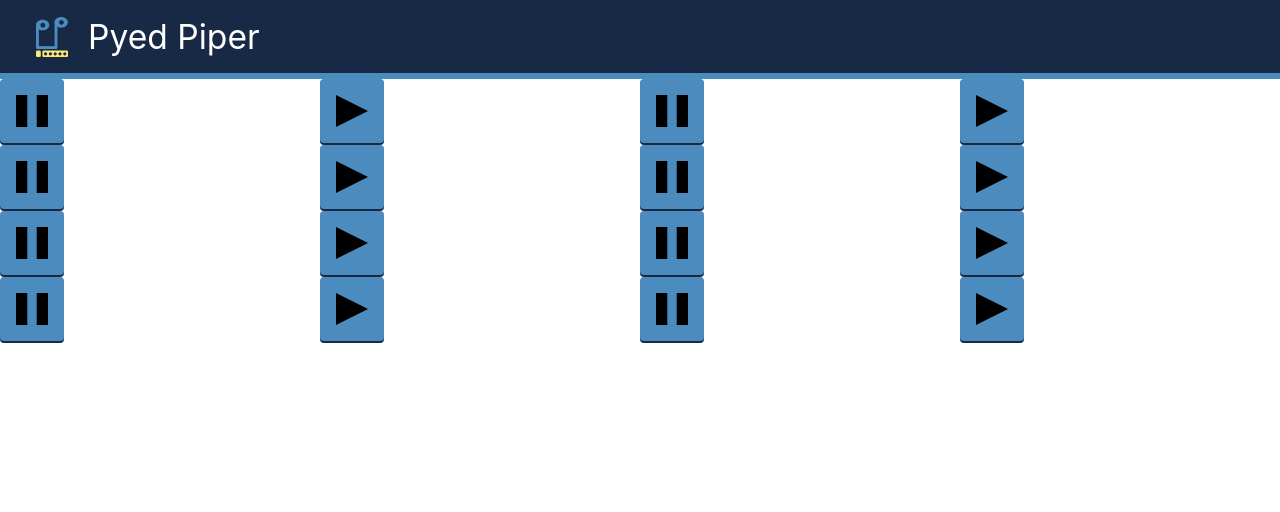
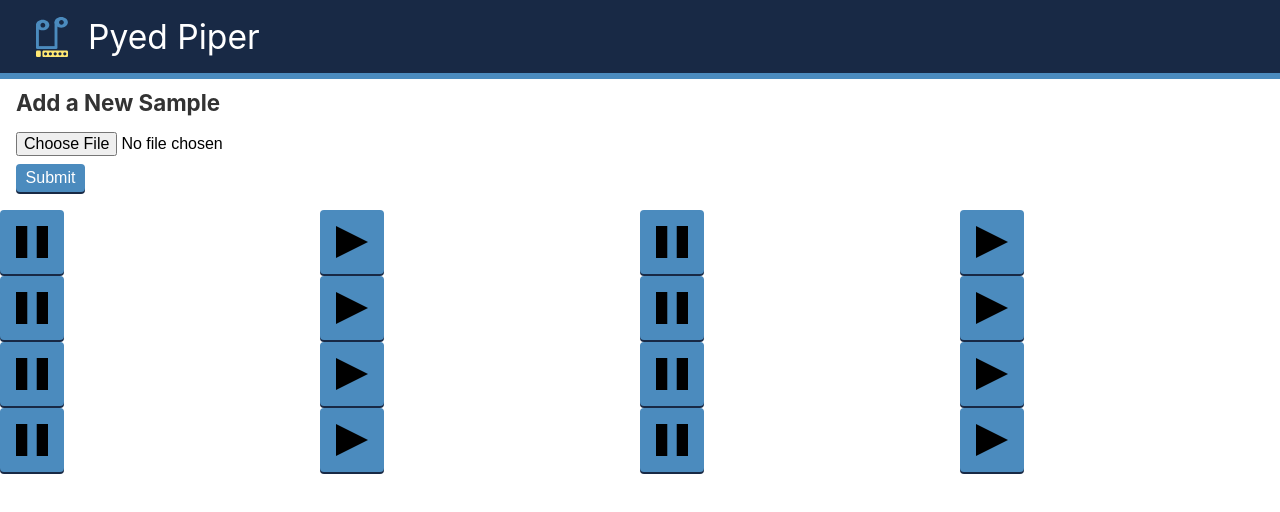
Before and after one commit to crockeo/pyed-piper, a React (Create React App) app in the folder web-ui/: page / in a window 1280 px wide. Shown: the top 512 px of the page. Built offline with nearby package versions, Linux system fonts and the light colour scheme.

Commit message:
Added bit of UI to make POST to server work

```diff
--- a/web-ui/package.json
+++ b/web-ui/package.json
@@ -6,16 +6,16 @@
     "@testing-library/jest-dom": "^4.2.4",
     "@testing-library/react": "^9.4.0",
     "@testing-library/user-event": "^7.2.1",
+    "@types/axios": "^0.14.0",
     "@types/jest": "^24.0.24",
     "@types/node": "^12.12.21",
     "@types/react": "^16.9.17",
     "@types/react-dom": "^16.9.4",
-    "@types/request": "^2.48.4",
+    "axios": "^0.19.0",
     "node-sass": "^4.13.0",
     "react": "^16.12.0",
     "react-dom": "^16.12.0",
     "react-scripts": "3.3.0",
-    "request": "^2.88.0",
     "typescript": "^3.7.3"
   },
   "scripts": {
--- /dev/null
+++ b/web-ui/src/components/AddSample.tsx
@@ -0,0 +1,67 @@
+import axios from "axios";
+import React from "react";
+
+import { SERVER_URI, POST_SAMPLE_URI } from "../consts";
+import "../styles/AddSample.scss";
+
+interface IAddSampleProps {
+  children?: React.ReactNode;
+}
+
+class AddSample extends React.PureComponent<IAddSampleProps> {
+  fileInput: React.RefObject<HTMLInputElement>;
+
+  constructor(props: IAddSampleProps) {
+    super(props);
+    this.fileInput = React.createRef();
+  }
+
+  postWav: React.FormEventHandler<HTMLFormElement> = (event: React.FormEvent<HTMLFormElement>) => {
+    event.preventDefault();
+
+    const file = this.fileInput.current?.files?.item(0);
+    if (!file) {
+      // TODO: better handle error
+      return;
+    }
+
+    if (file.type !== "audio/wav") {
+      // TODO: better handle error
+      return;
+    }
+
+    const formData = new FormData();
+    formData.append("sampleFile", file);
+
+    axios
+      .post(SERVER_URI + POST_SAMPLE_URI, formData, {
+        headers: {
+          "Content-Type": "multipart/form-data"
+        }
+      })
+      .then(res => {
+        console.log(res);
+      })
+      .catch(err => {
+        console.log(err);
+      });
+  };
+
+  render() {
+    return (
+      <form className="add-sample" onSubmit={this.postWav}>
+        <div className="add-sample-title">Add a New Sample</div>
+
+        <div>
+          <input className="add-sample-file" type="file" ref={this.fileInput} />
+        </div>
+
+        <div>
+          <input className="add-sample-submit" type="submit" />
+        </div>
+      </form>
+    );
+  }
+}
+
+export default AddSample;
--- a/web-ui/src/components/App.tsx
+++ b/web-ui/src/components/App.tsx
@@ -3,6 +3,7 @@ import React from "react";
 import logo from "../res/logo.svg";
 import "../styles/App.scss";
 
+import AddSample from "./AddSample";
 import SynthButton from "./SynthButton";
 
 const App: React.FC = () => {
@@ -13,10 +14,12 @@ const App: React.FC = () => {
         <span className="title">Pyed Piper</span>
       </div>
 
+      <AddSample />
+
       <div className="body">
         <div className="button-grid">
           {new Array(16).fill(0).map((_, i) => (
-            <SynthButton running={i % 2 == 0} key={i} />
+            <SynthButton running={i % 2 === 0} key={i} />
           ))}
         </div>
       </div>
--- a/web-ui/src/components/SynthButton.tsx
+++ b/web-ui/src/components/SynthButton.tsx
@@ -12,9 +12,9 @@ interface ISynthButtonProps {
 
 const SynthButton: React.FC<ISynthButtonProps> = (props: ISynthButtonProps) => {
   return (
-    <div className="SynthButton" onClick={props.onClick}>
+    <button className="SynthButton" onClick={props.onClick}>
       <img src={props.running ? pause : play} className="play" alt="play" />
-    </div>
+    </button>
   );
 };
 
--- /dev/null
+++ b/web-ui/src/consts.ts
@@ -0,0 +1,21 @@
+export const SERVER_URI = "http://localhost:3001";
+
+export const GET_BUTTON_COUNT_URI = "/button/count";
+export const GET_BUTTON_URI = "/button/{}";
+export const PUT_BUTTON_URI = "/button/{}";
+
+export const GET_SAMPLES_URI = "/samples";
+export const GET_SAMPLE_URI = "/sample/{}";
+export const POST_SAMPLE_URI = "/sample";
+
+export function make_get_button_uri(index: number): string {
+  return SERVER_URI + GET_BUTTON_URI.replace("{}", (index | 0).toString());
+}
+
+export function make_put_button_uri(index: number): string {
+  return SERVER_URI + PUT_BUTTON_URI.replace("{}", (index | 0).toString());
+}
+
+export function make_get_sample_uri(uuid: string): string {
+  return SERVER_URI + GET_SAMPLE_URI.replace("{}", uuid);
+}
--- /dev/null
+++ b/web-ui/src/styles/AddSample.scss
@@ -0,0 +1,15 @@
+.add-sample {
+  margin: 1rem;
+}
+
+.add-sample-title {
+  color: #333;
+  font-size: 1.4rem;
+  font-weight: bold;
+  margin: 0.5rem 0rem;
+}
+
+.add-sample-file {
+  font-size: 1rem;
+  margin: 0.5rem 0rem;
+}
--- a/web-ui/src/styles/SynthButton.scss
+++ b/web-ui/src/styles/SynthButton.scss
@@ -1,25 +1,9 @@
 @import "theme.scss";
 
 .SynthButton {
-  background-color: $secondaryColor;
-  border-radius: 4px;
-  box-shadow: 0px 2px 0px $darkBackground;
-  cursor: pointer;
   height: fit-content;
-  margin-bottom: 2px;
   padding: 1rem;
-  transition: background-color 0.15s;
   width: fit-content;
-}
-
-.SynthButton:hover {
-  background-color: darken($secondaryColor, 5%);
-  transition: background-color 0.15s;
-}
-
-.SynthButton:active {
-  box-shadow: none;
-  transform: translate(0, 2px);
 }
 
 .play {
--- a/web-ui/src/styles/index.scss
+++ b/web-ui/src/styles/index.scss
@@ -1,3 +1,5 @@
+@import "theme.scss";
+
 body {
   margin: 0;
   font-family: -apple-system, BlinkMacSystemFont, "Segoe UI", "Roboto", "Oxygen", "Ubuntu", "Cantarell", "Fira Sans",
@@ -9,3 +11,35 @@ body {
 code {
   font-family: source-code-pro, Menlo, Monaco, Consolas, "Courier New", monospace;
 }
+
+button,
+input[type="submit"] {
+  background-color: $secondaryColor;
+  border-radius: 4px;
+  border-style: none;
+  box-shadow: 0px 2px 0px $darkBackground;
+  color: #ffffff;
+  font-size: 1rem;
+  margin-bottom: 2px;
+  padding: 0.3rem 0.6rem;
+  transition: background-color 0.15s;
+}
+
+.input[type="submit"]::before {
+  visibility: hidden;
+}
+
+button:focus,
+button:hover,
+input[type="submit"]:focus,
+input[type="submit"]:hover {
+  background-color: darken($secondaryColor, 5%);
+  outline: none;
+  transition: background-color 0.15s;
+}
+
+button:active,
+input[type="submit"]:active {
+  box-shadow: none;
+  transform: translate(0, 2px);
+}
```
Also changed, not shown: 1 other file (tests, documents, lock files or other folders).
